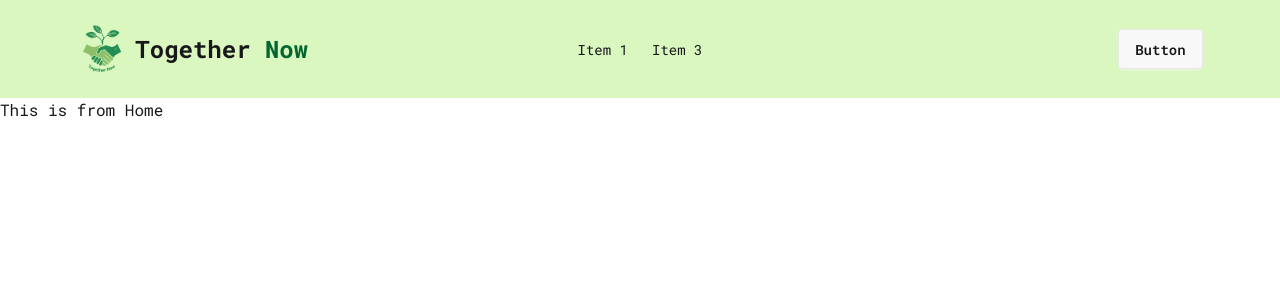
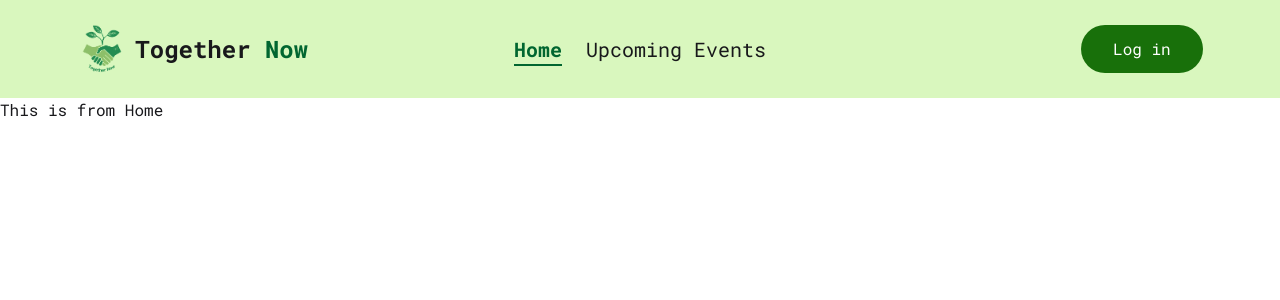
Before and after one commit to arik509/together-now-client, a React (Vite) app: page / in a window 1280 px wide. Shown: the top 300 px of the page. Built offline with nearby package versions, Linux system fonts and the light colour scheme.

Commit message:
Added Login Button

```diff
--- a/src/Components/Navbar.jsx
+++ b/src/Components/Navbar.jsx
@@ -1,8 +1,10 @@
 import React from "react";
-import logo from "../assets/Together Now.png"
+import logo from "../assets/Together Now.png";
 import { NavLink } from "react-router";
 
 const Navbar = () => {
+  const activeClass = "font-bold text-green-800";
+
   return (
     <div className="bg-[#d9f7be]">
       <div className="navbar w-11/12 mx-auto p-2 md:p-3 lg:p-6">
@@ -30,30 +32,54 @@ const Navbar = () => {
               className="menu menu-sm dropdown-content bg-base-100 rounded-box z-1 mt-3 w-52 p-2 shadow"
             >
               <li>
-                <a>Item 1</a>
+                <NavLink to="/">Home</NavLink>
               </li>
               <li>
-                <a>Item 3</a>
+                <NavLink to="/upcoming-events">UpComing Events</NavLink>
               </li>
             </ul>
           </div>
           <div className="flex gap-2 items-center">
-            <img className="w-10 lg:w-[50px] " src={logo} alt="" />
-          <NavLink to="/" className="lg:text-2xl font-bold">Together <span className="text-green-800">Now</span> </NavLink>
+            <img className="w-10 lg:w-[50px]" src={logo} alt="" />
+            <NavLink to="/" className="lg:text-2xl font-bold">
+              Together <span className="text-green-800">Now</span>
+            </NavLink>
           </div>
         </div>
+
         <div className="navbar-center hidden lg:flex">
-          <ul className="menu menu-horizontal px-1">
+          <ul className=" menu-horizontal px-1 flex gap-6">
             <li>
-              <a>Item 1</a>
+              <NavLink
+                to="/"
+                className={({ isActive }) =>
+                  `lg:text-[20px] relative after:absolute after:left-0 after:-bottom-1 after:h-0.5 after:bg-green-800 after:w-0 after:transition-all after:duration-300 hover:after:w-full ${
+                    isActive ? "font-bold text-green-800 after:w-full" : ""
+                  }`
+                }
+              >
+                Home
+              </NavLink>
             </li>
             <li>
-              <a>Item 3</a>
+              <NavLink
+                to="/upcoming-events"
+                className={({ isActive }) =>
+                  `lg:text-[20px] relative after:absolute after:left-0 after:-bottom-1 after:h-0.5 after:bg-green-800 after:w-0 after:transition-all after:duration-300 hover:after:w-full ${
+                    isActive ? "font-bold text-green-800 after:w-full" : ""
+                  }`
+                }
+              >
+                Upcoming Events
+              </NavLink>
             </li>
           </ul>
         </div>
+
         <div className="navbar-end">
-          <a className="btn">Button</a>
+          <button class="button">
+            <span class="button-content">Log in </span>
+          </button>
         </div>
       </div>
     </div>
--- /dev/null
+++ b/src/Pages/UpcomingEvents.jsx
@@ -0,0 +1,11 @@
+import React from 'react';
+
+const UpcomingEvents = () => {
+    return (
+        <div>
+            <h1>Upcoming Events</h1>
+        </div>
+    );
+};
+
+export default UpcomingEvents;
--- a/src/index.css
+++ b/src/index.css
@@ -13,3 +13,44 @@
 * {
   font-family: "Roboto Mono";
 }
+
+/* From Uiverse.io by Madflows */
+.button {
+  position: relative;
+  overflow: hidden;
+  height: 3rem;
+  padding: 0 2rem;
+  border-radius: 1.5rem;
+  background: hwb(112 4% 56%);
+  background-size: 400%;
+  color: #fff;
+  border: none;
+  cursor: pointer;
+}
+
+.button:hover::before {
+  transform: scaleX(1);
+}
+
+.button-content {
+  position: relative;
+  z-index: 1;
+}
+
+.button::before {
+  content: "";
+  position: absolute;
+  top: 0;
+  left: 0;
+  transform: scaleX(0);
+  transform-origin: 0 50%;
+  width: 100%;
+  height: inherit;
+  border-radius: inherit;
+  background: linear-gradient(
+    82.3deg,
+    rgba(132, 204, 22, 1) 10.8%,
+    rgba(22, 101, 52, 1) 94.3%
+  );
+  transition: all 0.475s;
+}
--- a/src/main.jsx
+++ b/src/main.jsx
@@ -6,6 +6,7 @@ import { createBrowserRouter } from "react-router";
 import { RouterProvider } from "react-router/dom";
 import RootLayout from "./Layouts/RootLayout.jsx";
 import Home from "./Pages/Home.jsx";
+import UpcomingEvents from "./Pages/UpcomingEvents.jsx";
 
 const router = createBrowserRouter([
   {
@@ -16,6 +17,10 @@ const router = createBrowserRouter([
         index: true,
         Component: Home,
       },
+      {
+        path: '/upcoming-events',
+        Component: UpcomingEvents
+      }
     ]
   }
 ]);
```
